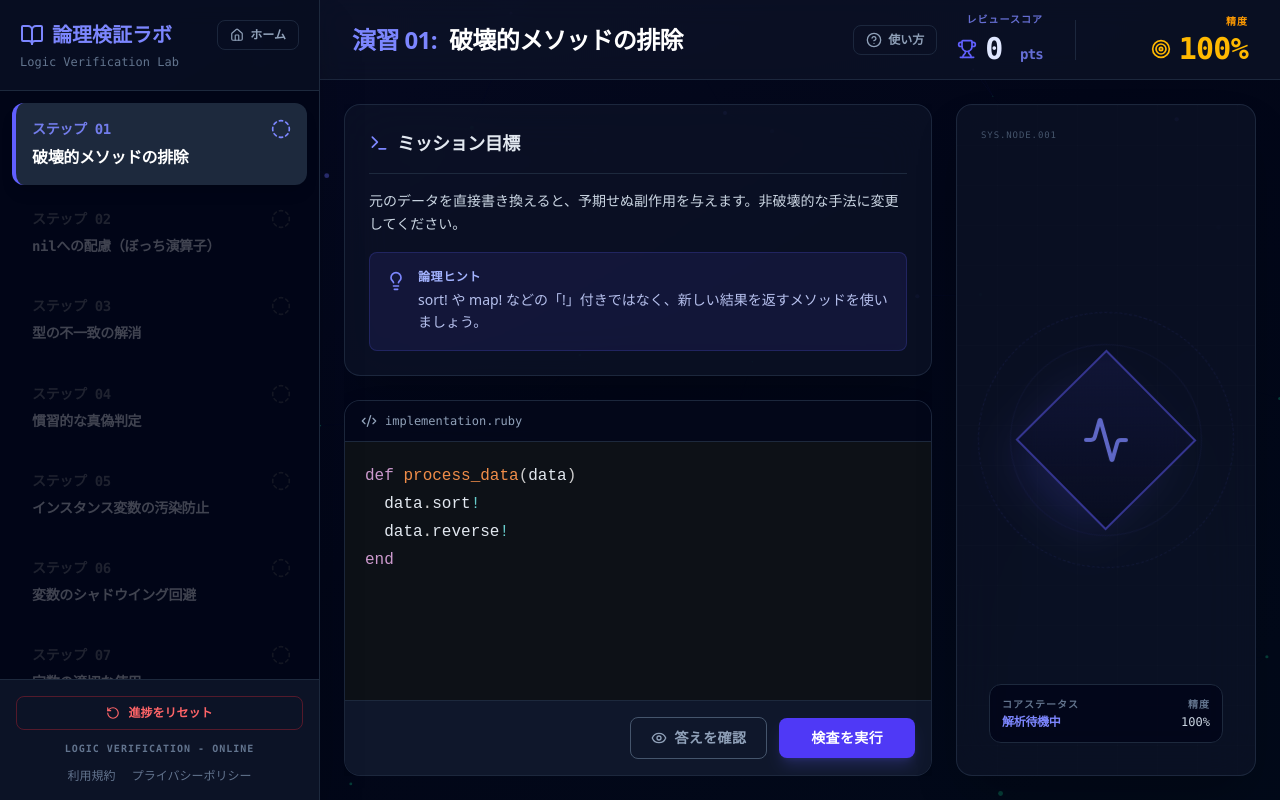
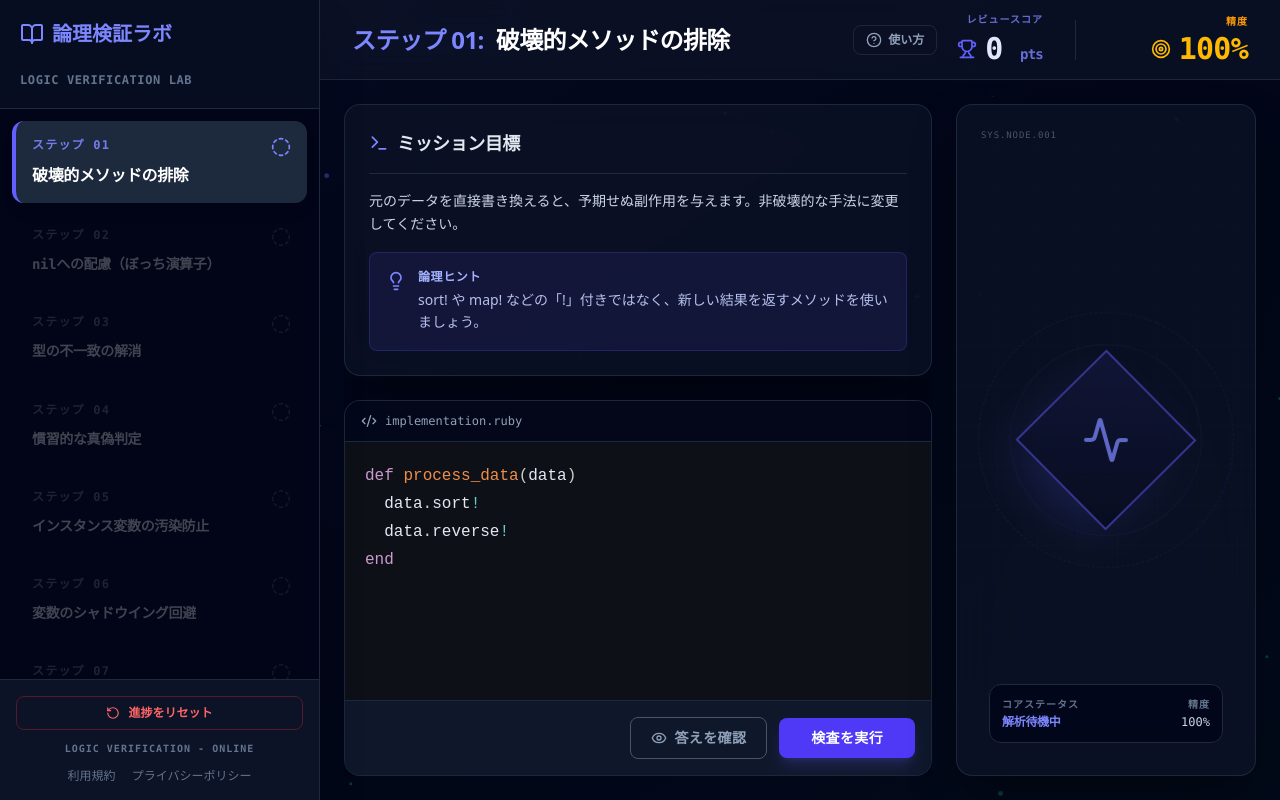
Before and after one commit to Rio-cyber-gif/DevReviewStudy20, a React (Vite) app: page / in a window 1280 px wide. Built offline with nearby package versions, Linux system fonts and the light colour scheme.

Commit message:
項目Update

```diff
--- a/src/App.jsx
+++ b/src/App.jsx
@@ -47,12 +47,7 @@ function App() {
     setAccuracy(100);
   }, [currentMissionId, completedMissions]);
 
-  const handleGoHome = () => {
-    setCurrentMissionId(1);
-    setIsAnalyzing(false);
-    setIsRevealed(false);
-    setShowCertificate(false);
-  };
+  // ✅ handleGoHome を削除（不要になったため）
 
   const handleReset = () => {
     setIsResetting(true);
@@ -103,7 +98,6 @@ function App() {
   };
 
   const handleNextMission = () => {
-    // 最終問題の場合は賞状を表示
     if (currentMissionId === missions.length) {
       setShowCertificate(true);
     } else {
@@ -120,7 +114,6 @@ function App() {
     <div className="flex h-screen w-full bg-slate-900 text-slate-200 overflow-hidden relative font-sans">
       <BackgroundEffect />
 
-      {/* 賞状画面 */}
       {showCertificate && (
         <CertificateScreen
           onBackToDashboard={handleBackFromCertificate}
@@ -132,7 +125,7 @@ function App() {
         currentMissionId={currentMissionId}
         completedMissions={completedMissions}
         onSelectMission={handleSelectMission}
-        onGoHome={handleGoHome}
+        // ✅ onGoHome を削除
         onReset={handleReset}
         onOpenTutorial={() => setShowTutorial(true)}
         onOpenTerms={() => setShowTerms(true)}
@@ -143,8 +136,8 @@ function App() {
         <header className="h-20 border-b border-slate-700/50 bg-slate-900/60 backdrop-blur-md flex items-center justify-between px-8 shrink-0">
           <div>
             <h1 className="text-2xl font-bold tracking-tight text-white flex items-center gap-3">
-              <span className="text-indigo-400">演習 {String(currentMissionId).padStart(2, '0')}:</span>
-              {currentMission?.title}
+              <span className="text-indigo-400">ステップ {String(currentMissionId).padStart(2, '0')}:</span>
+              {currentMission?.title.replace(/^(演習|ステップ|習)\s*\d*\s*[:：]*/, '')}
             </h1>
           </div>
           <div className="flex items-center gap-5 shrink-0">
@@ -178,7 +171,15 @@ function App() {
           </div>
 
           <div className="flex flex-col gap-6 h-full relative pointer-events-none">
-            <LogicVisual isVerified={isVerified} isRevealed={isRevealed} isResetting={isResetting} isAnalyzing={isAnalyzing} isError={isError} level={accuracy} currentMission={currentMission} />
+            <LogicVisual
+              isVerified={isVerified}
+              isRevealed={isRevealed}
+              isResetting={isResetting}
+              isAnalyzing={isAnalyzing}
+              isError={isError}
+              level={accuracy}
+              currentMission={currentMission}
+            />
           </div>
         </div>
       </main>
--- a/src/components/Sidebar.jsx
+++ b/src/components/Sidebar.jsx
@@ -1,8 +1,38 @@
-import React, { useState } from 'react';
-import { BookOpen, CheckCircle2, CircleDashed, Home, RotateCcw } from 'lucide-react';
+import React, { useState, useEffect } from 'react';
+import { BookOpen, CheckCircle2, CircleDashed, RotateCcw } from 'lucide-react';
 
-const Sidebar = ({ missions, currentMissionId, completedMissions, onSelectMission, onOpenTutorial, onOpenTerms, onOpenPrivacy, onGoHome, onReset }) => {
+const Sidebar = ({ missions, currentMissionId, completedMissions, onSelectMission, onOpenTutorial, onOpenTerms, onOpenPrivacy, onReset }) => {
     const [showResetConfirm, setShowResetConfirm] = useState(false);
+
+    // --- 遊び心機能の追加 ---
+    const [messageIndex, setMessageIndex] = useState(0);
+    const [showMessage, setShowMessage] = useState(false);
+
+    const systemMessages = [
+        "システムは正常に稼働しています。",
+        "検証プロトコルの準備が整いました。",
+        "新しいロジックを読み込み中です...",
+        "論理的な整合性を確認しています。",
+        "コア・システム、待機中。",
+        "現在の進捗を同期しています...",
+        "未解決の条件分岐を探索しています。",
+        "一時的なメモリを最適化しました。",
+        "セッションの安定性を維持しています。",
+        "検証ラボへようこそ。解析を始めましょう。"
+    ];
+
+    const handleLogoClick = () => {
+        setMessageIndex((prev) => (prev + 1) % systemMessages.length);
+        setShowMessage(true);
+    };
+
+    useEffect(() => {
+        if (showMessage) {
+            const timer = setTimeout(() => setShowMessage(false), 3000);
+            return () => clearTimeout(timer);
+        }
+    }, [showMessage]);
+    // -----------------------
 
     const handleResetConfirm = () => {
         setShowResetConfirm(false);
@@ -45,30 +75,27 @@ const Sidebar = ({ missions, currentMissionId, completedMissions, onSelectMissio
             )}
 
             <aside className="w-80 h-full bg-slate-950/95 backdrop-blur-md border-r border-slate-800 flex flex-col font-mono text-sm overflow-hidden z-20 shadow-2xl shrink-0">
-                {/* ヘッダー */}
+                {/* ヘッダー：ロゴに遊び心を実装 */}
                 <div className="p-5 border-b border-slate-800 bg-slate-900/50">
                     <div className="flex items-center justify-between">
-                        <button
-                            onClick={onGoHome}
-                            className="text-xl font-bold text-indigo-400 flex items-center gap-2 hover:text-indigo-300 transition-colors cursor-pointer"
-                            title="ダッシュボードへ戻る"
+                        <div
+                            onClick={handleLogoClick}
+                            className="text-xl font-bold text-indigo-400 flex items-center gap-2 select-none cursor-pointer group transition-all"
                         >
-                            <BookOpen className="w-6 h-6" />
+                            <BookOpen className="w-6 h-6 group-hover:rotate-12 transition-transform duration-300" />
                             論理検証ラボ
-                        </button>
-                        <button
-                            onClick={onGoHome}
-                            className="flex items-center gap-1.5 px-3 py-1.5 rounded-lg text-xs font-bold text-slate-400 hover:text-white hover:bg-slate-800 border border-slate-700/50 hover:border-slate-600 transition-all cursor-pointer pointer-events-auto"
-                            title="ダッシュボードへ戻る"
-                        >
-                            <Home className="w-3.5 h-3.5" />
-                            ホーム
-                        </button>
+                        </div>
                     </div>
-                    <div className="text-xs text-slate-500 mt-1">Logic Verification Lab</div>
+                    {/* メッセージ表示エリア（高さを固定してレイアウト崩れを防止） */}
+                    <div className={`mt-1 h-4 transition-all duration-500 ${showMessage ? 'opacity-100' : 'opacity-0'}`}>
+                        <div className="text-[11px] text-indigo-300 font-bold tracking-wider">
+                            {">"} {systemMessages[messageIndex]}
+                        </div>
+                    </div>
+                    <div className="text-xs text-slate-500 mt-1 uppercase tracking-wider font-bold">Logic Verification Lab</div>
                 </div>
 
-                {/* ミッションリスト */}
+                {/* ミッションリスト（ステップ表示） */}
                 <div className="flex-1 overflow-y-auto p-3 space-y-2 custom-scrollbar">
                     {missions.map((mission) => {
                         const isCompleted = completedMissions.includes(mission.id);
@@ -81,14 +108,14 @@ const Sidebar = ({ missions, currentMissionId, completedMissions, onSelectMissio
                                 onClick={() => !isLocked && onSelectMission(mission.id)}
                                 disabled={isLocked}
                                 className={`w-full text-left p-4 rounded-xl transition-all duration-300 group relative overflow-hidden tracking-tight border-l-4
-                    ${isActive
+                                    ${isActive
                                         ? 'bg-slate-800 border-indigo-500 text-white shadow-lg'
                                         : 'bg-transparent border-transparent text-slate-400 hover:bg-slate-800/50 hover:text-slate-200'}
-                    ${isLocked ? 'opacity-30 cursor-not-allowed grayscale' : 'cursor-pointer'}
-                  `}
+                                    ${isLocked ? 'opacity-30 cursor-not-allowed grayscale' : 'cursor-not-allowed'}
+                                `}
                             >
                                 <div className="flex justify-between items-start relative z-10 mb-2">
-                                    <span className={`font-black text-sm opacity-90 ${isActive ? 'text-indigo-400' : 'text-slate-500'}`}>
+                                    <span className={`font-black text-xs opacity-90 uppercase tracking-widest ${isActive ? 'text-indigo-400' : 'text-slate-500'}`}>
                                         ステップ {String(mission.id).padStart(2, '0')}
                                     </span>
                                     {isCompleted ? (
@@ -99,7 +126,7 @@ const Sidebar = ({ missions, currentMissionId, completedMissions, onSelectMissio
                                 </div>
 
                                 <h3 className={`font-bold mt-1 relative z-10 leading-snug ${isActive ? 'text-white text-base' : isCompleted ? 'text-emerald-300' : 'text-slate-300'}`}>
-                                    {mission.title}
+                                    {mission.title.replace(/^(演習|ステップ|習)\s*\d*\s*[:：]*/, '')}
                                 </h3>
                             </button>
                         );
@@ -108,7 +135,6 @@ const Sidebar = ({ missions, currentMissionId, completedMissions, onSelectMissio
 
                 {/* フッター */}
                 <div className="p-4 border-t border-slate-800 bg-slate-900/80 flex flex-col gap-3 relative z-30">
-                    {/* リセットボタン */}
                     <button
                         onClick={(e) => { e.stopPropagation(); setShowResetConfirm(true); }}
                         className="w-full flex items-center justify-center gap-2 px-3 py-2 rounded-lg text-xs font-bold text-red-400 hover:text-red-300 border border-red-500/30 hover:border-red-500/50 hover:bg-red-500/10 transition-all cursor-pointer pointer-events-auto"
--- a/src/index.css
+++ b/src/index.css
@@ -2,44 +2,49 @@
 
 @layer base {
   body {
-    @apply bg-slate-900 text-slate-200 antialiased overflow-hidden selection:bg-indigo-500/30 selection:text-indigo-200;
+    background-color: #0f172a; /* bg-slate-900 */
+    color: #e2e8f0; /* text-slate-200 */
+    -webkit-font-smoothing: antialiased;
+    -moz-osx-font-smoothing: grayscale;
+    overflow: hidden;
   }
 }
 
 @layer components {
-
-  /* Custom scrollbar matched to the clean lab theme */
+  /* カスタムスクロールバー */
   .custom-scrollbar::-webkit-scrollbar {
-    @apply w-1.5 h-1.5;
+    width: 6px;
+    height: 6px;
+  }
+  .custom-scrollbar::-webkit-scrollbar-track {
+    background: transparent;
+  }
+  .custom-scrollbar::-webkit-scrollbar-thumb {
+    background-color: rgba(51, 65, 85, 0.5);
+    border-radius: 9999px;
+    border: 2px solid transparent;
+    background-clip: content-box;
   }
 
-  .custom-scrollbar::-webkit-scrollbar-track {
-    @apply bg-transparent;
+  /* ✅ エラー箇所：標準CSSプロパティで書き換え */
+  .glass-panel {
+    background-color: rgba(15, 23, 42, 0.6); /* bg-slate-900/60 */
+    backdrop-filter: blur(24px);            /* backdrop-blur-xl */
+    -webkit-backdrop-filter: blur(24px);     /* Safari用 */
+    border: 1px solid rgba(51, 65, 85, 0.5); /* border-slate-700/50 */
+    box-shadow: 0 25px 50px -12px rgba(0, 0, 0, 0.5); /* shadow-2xl */
   }
 
-  .custom-scrollbar::-webkit-scrollbar-thumb {
-    @apply bg-slate-700/50 rounded-full border border-transparent bg-clip-padding;
+  /* Glow effect */
+  .glow-effect {
+    box-shadow: 0 0 15px rgba(99, 102, 241, 0.5);
   }
 
-  .custom-scrollbar::-webkit-scrollbar-thumb:hover {
-    @apply bg-slate-600/50 border-transparent bg-clip-padding;
+  /* Grid overlay */
+  .bg-grid-white {
+    background-size: 40px 40px;
+    background-image:
+      linear-gradient(to right, rgba(255, 255, 255, 0.05) 1px, transparent 1px),
+      linear-gradient(to bottom, rgba(255, 255, 255, 0.05) 1px, transparent 1px);
   }
 }
-
-/* Base glowing utility */
-.glow-effect {
-  box-shadow: 0 0 15px rgba(99, 102, 241, 0.5);
-  /* indigo-500 equivalent glow */
-}
-
-/* Glassmorphism panels */
-.glass-panel {
-  @apply bg-slate-900/60 backdrop-blur-xl border border-slate-700/50 shadow-2xl;
-}
-
-/* Subtle grid overlay for lab-like aesthetics */
-.bg-grid-white {
-  background-size: 40px 40px;
-  background-image: linear-gradient(to right, rgba(255, 255, 255, 0.05) 1px, transparent 1px),
-    linear-gradient(to bottom, rgba(255, 255, 255, 0.05) 1px, transparent 1px);
-}
```
